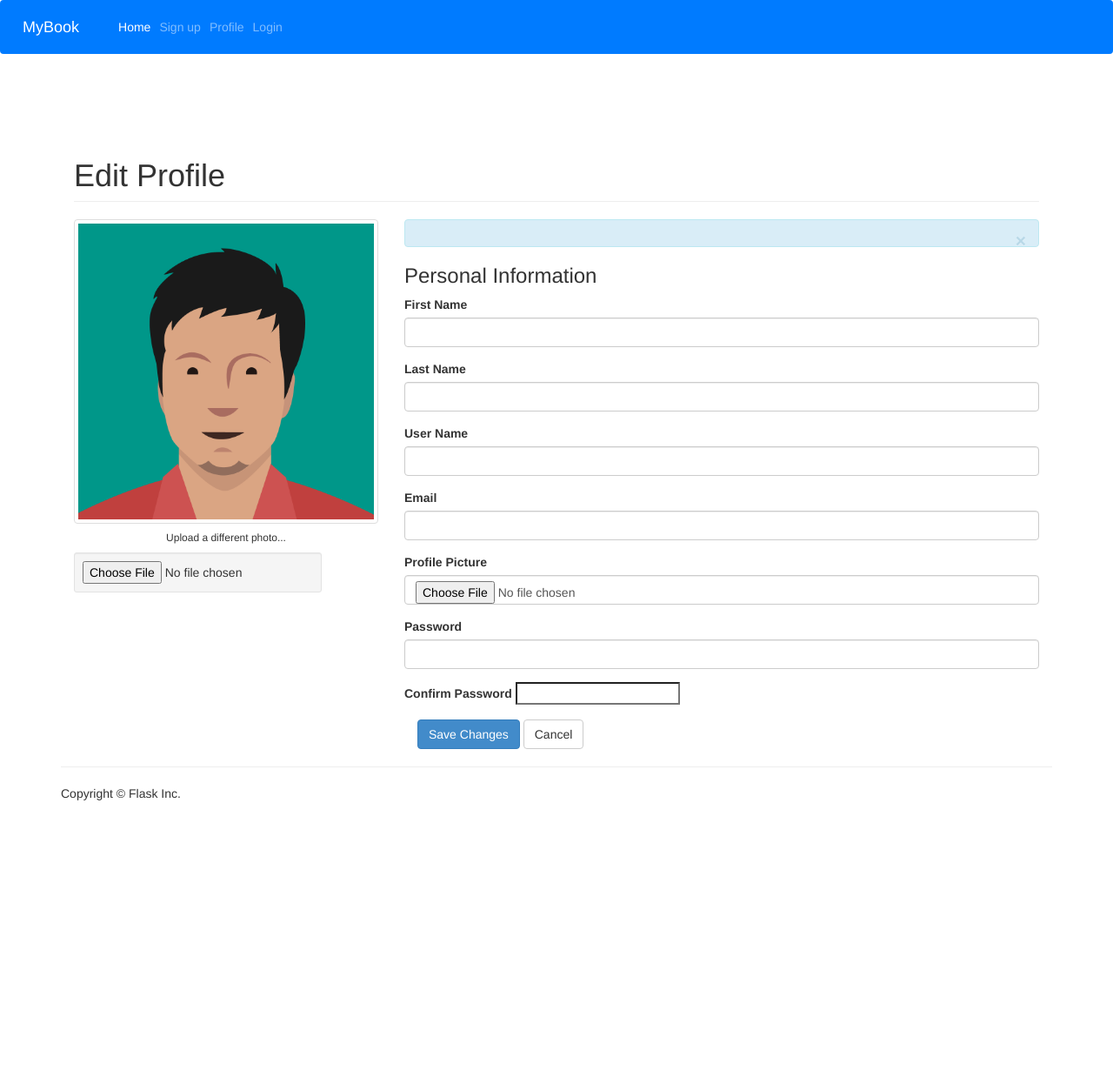
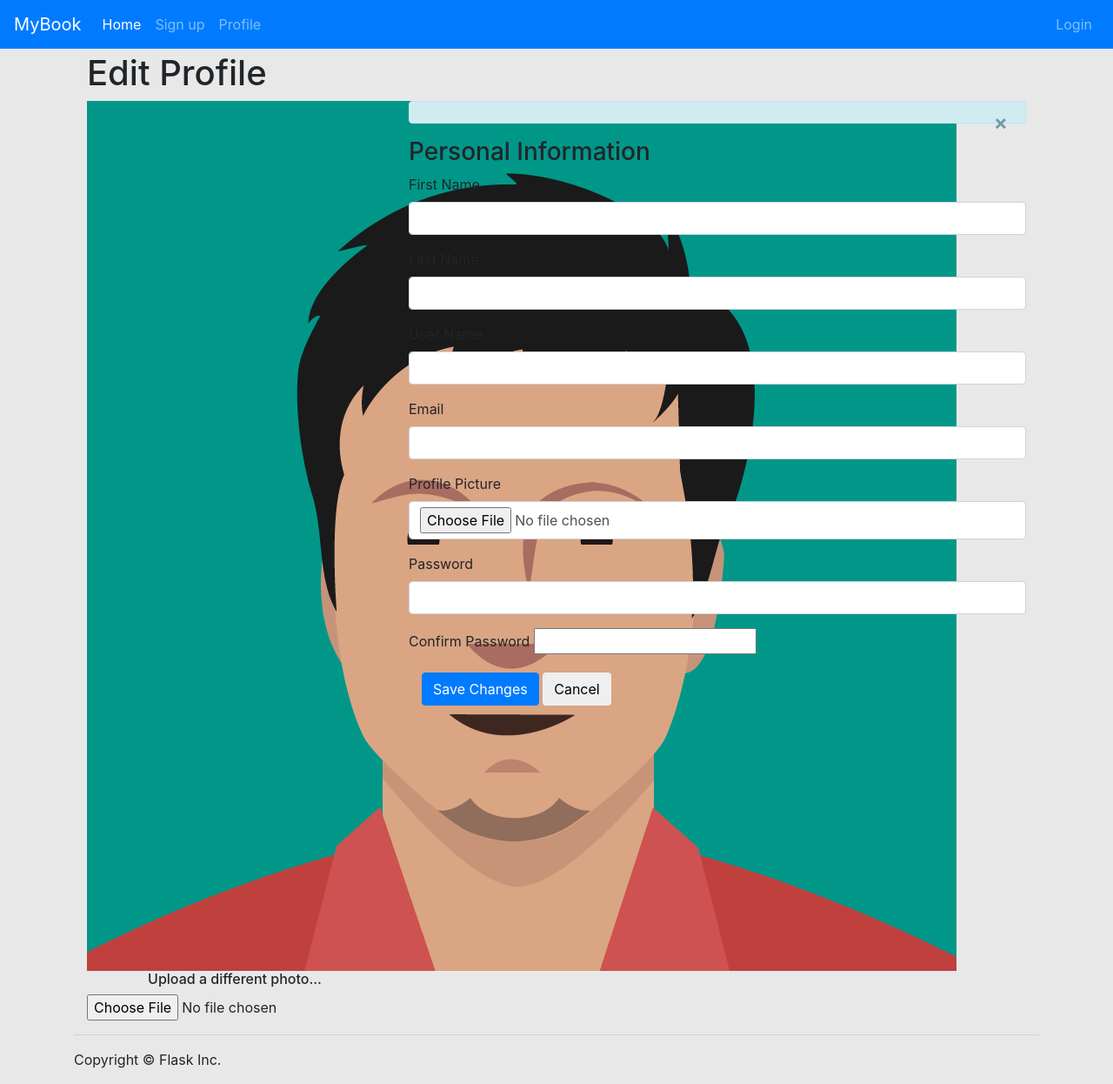
Before and after one commit to gill876/COMP3161-project, a Flask app: page /updateprofile in a window 1280 px wide. Shown: the whole page at 87% size. Before the commit the page ends 920 px from the top, so only its background shows below. Run offline with Flask 2, Linux system fonts and the light colour scheme; some libraries are stand-ins or nearby versions.

Commit message:
before merge with origin/templates branch

```diff
--- a/app/templates/base.html
+++ b/app/templates/base.html
@@ -13,7 +13,10 @@
 
 
     <link rel="stylesheet" href="/static/css/app.css">
-    <link rel="stylesheet" href="/static/css/style.css">
+    <link rel="stylesheet" href="/static/css/admin.css">
+    <link href="https://fonts.googleapis.com/css2?family=Roboto:ital,
+wght@0,100;0,300;0,400;0,500;0,900;1,100;1,300;1,400;1,500;1,700;1,
+900&display=swap" rel="stylesheet">
     {% block css %} {% endblock%}
   </head>
   <body>
--- a/app/templates/usergroup.html
+++ b/app/templates/usergroup.html
@@ -29,7 +29,7 @@
             <h3> Username </h3>
             <p>Lorem ipsum dolor sit amet, consectetur adipisicing elit. Laudantium veniam exercitationem expedita laborum at voluptate. Labore, voluptates totam at aut nemo deserunt rem magni pariatur quos perspiciatis atque eveniet unde.</p>
             <hr>
-            <i class="fa fa-comments" aria-hidden="true">Comments</i>
+           <a href="#"><i class="fa fa-comments" aria-hidden="true">Comments</i></a>
 
       </div>
     </div>
--- a/app/views.py
+++ b/app/views.py
@@ -323,4 +323,4 @@ def page_not_found(error):
 
 
 if __name__ == '__main__':
-    app.run(debug=True, host="0.0.0.0", port="8080")
+    app.run(debug=True, host="0.0.0.0", port="8181")
--- a/run.py
+++ b/run.py
@@ -1,3 +1,3 @@
 #! /usr/bin/env python
 from app import app
-app.run(debug=True,host="0.0.0.0",port=8080)
+app.run(debug=True,host="0.0.0.0",port=8181)
```
